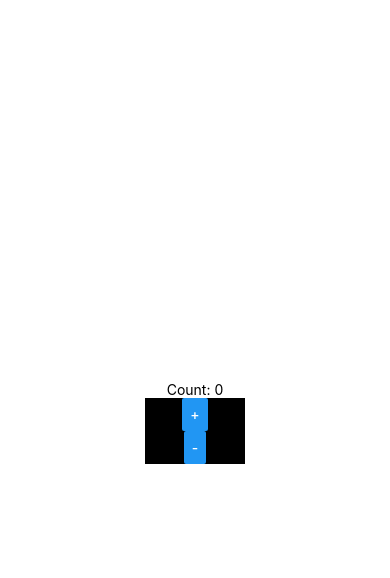
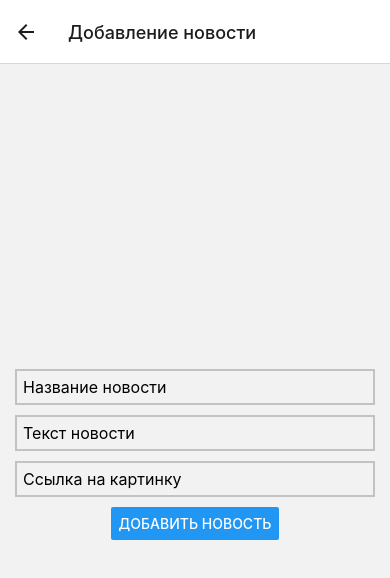
Before and after one commit to KyaamiRei/ReactNative_test_app, a React Native app: screen /AddForm in a window 390 px wide. Shown: the top 578 px of the page. Built offline with nearby package versions, Linux system fonts and the light colour scheme; no server answers.

Commit message:
init app

```diff
--- a/App.js
+++ b/App.js
@@ -1,54 +1,5 @@
-import { StatusBar } from 'expo-status-bar';
-import { useState } from 'react';
-import { Alert, Button } from 'react-native';
-import { StyleSheet, Text, View } from 'react-native';
+import { Navigation } from './screens/Navigations';
 
 export default function App() {
-  const [count, setCount] = useState(0);
-
-  const plus = () => {
-    setCount((count) => count + 1);
-  };
-  const minus = () => {
-    setCount((count) => count - 1);
-  };
-
-  return (
-    <View style={styles.container}>
-      <Text>Count: {count}</Text>
-      <View style={styles.buttonContainer}>
-        <Button
-          onPress={plus}
-          style={styles.button}
-          title='+'
-        />
-        <Button
-          onPress={minus}
-          style={styles.button}
-          title='-'
-        />
-      </View>
-
-      <StatusBar style='auto' />
-    </View>
-  );
+  return <Navigation />;
 }
-
-const styles = StyleSheet.create({
-  container: {
-    flex: 1,
-    backgroundColor: '#fff',
-    alignItems: 'center',
-    justifyContent: 'center',
-  },
-  buttonContainer: {
-    display: 'flex',
-    alignItems: 'center',
-    justifyContent: 'center',
-    backgroundColor: 'black',
-    width: 100,
-  },
-  button: {
-    width: 200,
-  },
-});
--- /dev/null
+++ b/components/AddBlock.jsx
@@ -0,0 +1,29 @@
+import React from 'react';
+
+import styled from 'styled-components/native';
+
+const AddNewsBlock = styled.View`
+  z-index: 999;
+  position: absolute;
+  display: flex;
+  justify-content: center;
+  align-items: center;
+  width: 100%;
+  height: 50px;
+  background-color: rgba(0, 0, 0, 0.7);
+`;
+
+const AddNewsButton = styled.Button``;
+
+export const AddBlock = ({ navigation }) => {
+  return (
+    <AddNewsBlock>
+      <AddNewsButton
+        title='Добавить новость'
+        onPress={() => {
+          navigation.navigate('AddForm', {});
+        }}
+      />
+    </AddNewsBlock>
+  );
+};
--- /dev/null
+++ b/components/Loading.jsx
@@ -0,0 +1,25 @@
+import React from 'react'
+import {
+  ActivityIndicator,
+  View,
+  Text,
+} from 'react-native';
+
+export const Loading = () => {
+  return (
+    <View
+        style={{
+          flex: 1,
+          justifyContent: 'center',
+          alignItems: 'center',
+        }}>
+        <ActivityIndicator size='large' />
+        <Text
+          style={{
+            marginTop: 10,
+          }}>
+          Loading...
+        </Text>
+      </View>
+  )
+}
--- /dev/null
+++ b/components/Post.jsx
@@ -0,0 +1,56 @@
+import React from 'react';
+import styled from 'styled-components/native';
+
+const PostCard = styled.View`
+  flex-direction: row;
+  padding: 15px;
+  border-bottom-width: 1px;
+  border-bottom-color: rgba(0, 0, 0, 0.1);
+  border-bottom-style: solid;
+`;
+
+const PostImage = styled.Image`
+  width: 60px;
+  height: 60px;
+  border-radius: 12px;
+  margin-right: 12px;
+`;
+
+const PostDetails = styled.View`
+  flex: 1;
+  justify-content: center;
+`;
+
+const PostTitle = styled.Text`
+  font-size: 17px;
+  font-weight: 700;
+`;
+
+const PostDate = styled.Text`
+  font-size: 12px;
+  color: rgba(0, 0, 0, 0.4);
+  margin-top: 2px;
+`;
+
+const truncateTitle = (str) => {
+  if (str.length >= 50) {
+    return str.substring(0, 50) + '...';
+  }
+  return str;
+};
+
+export const Post = ({ title, imageUrl, createdAt }) => {
+  return (
+    <PostCard>
+      <PostImage
+        source={{
+          uri: imageUrl,
+        }}
+      />
+      <PostDetails>
+        <PostTitle>{truncateTitle(title)}</PostTitle>
+        <PostDate>{new Date(createdAt).toLocaleDateString()}</PostDate>
+      </PostDetails>
+    </PostCard>
+  );
+};
--- /dev/null
+++ b/screens/AddForm.jsx
@@ -0,0 +1,80 @@
+import React, { useState } from 'react';
+import { Alert, Button } from 'react-native';
+
+import axios from 'axios';
+
+import 'react-native-get-random-values';
+import { v1 } from 'uuid';
+
+import styled from 'styled-components/native';
+
+const Form = styled.View`
+  width: 100%;
+  height: 100%;
+  padding: 15px;
+  display: flex;
+  justify-content: center;
+  align-items: center;
+`;
+
+const TextInputField = styled.TextInput`
+  width: 100%;
+  padding: 6px;
+  margin-bottom: 10px;
+  border-width: 2px;
+  border-color: rgba(0, 0, 0, 0.2);
+  border-style: solid;
+  font-size: 16px;
+`;
+
+export const AddForm = ({ navigation }) => {
+  const [postTitle, setPostTitle] = useState('');
+  const [postText, setPostText] = useState('');
+  const [postImageUrl, setPostImageUrl] = useState('');
+
+  const addNews = async () => {
+    try {
+      if (postTitle !== '' && postText !== '' && postImageUrl !== '') {
+        await axios.post('https://6489ff4a5fa58521cab099c9.mockapi.io/news', {
+          title: postTitle,
+          createdAt: new Date().getTime(),
+          imageUrl: postImageUrl,
+          text: postText,
+        });
+        setPostTitle('');
+        setPostText('');
+        setPostImageUrl('');
+        navigation.navigate('Home');
+      } else {
+        Alert.alert('Ошибка', 'Ошибка при заполнении формы');
+      }
+    } catch (error) {
+      console.log(error);
+      Alert.alert('Ошибка', 'Ошибка при отправке формы');
+    }
+  };
+
+  return (
+    <Form>
+      <TextInputField
+        placeholder='Название новости'
+        value={postTitle}
+        onChangeText={setPostTitle}
+      />
+      <TextInputField
+        placeholder='Текст новости'
+        value={postText}
+        onChangeText={setPostText}
+      />
+      <TextInputField
+        placeholder='Ссылка на картинку'
+        value={postImageUrl}
+        onChangeText={setPostImageUrl}
+      />
+      <Button
+        title='Добавить новость'
+        onPress={addNews}
+      />
+    </Form>
+  );
+};
--- /dev/null
+++ b/screens/DetailPost.jsx
@@ -0,0 +1,66 @@
+import React, { useState, useEffect } from 'react';
+import { Alert, View } from 'react-native';
+import axios from 'axios';
+
+import styled from 'styled-components/native';
+
+import { Loading } from '../components/Loading';
+
+const PostImage = styled.Image`
+  border-radius: 10px;
+  width: 100%;
+  height: 250px;
+  margin-bottom: 20px;
+`;
+
+const PostText = styled.Text`
+  font-size: 18px;
+  line-height: 24px;
+`;
+
+export const DetailPost = ({ route, navigation }) => {
+  const [isLoading, setIsLoading] = useState(false);
+  const [data, setData] = useState({});
+
+  const { id, title } = route.params;
+
+  const fetchPostById = () => {
+    setIsLoading(true);
+    axios
+      .get(`https://6489ff4a5fa58521cab099c9.mockapi.io/news/${id}`)
+      .then(({ data }) => {
+        setData(data);
+      })
+      .catch((err) => {
+        console.log(err);
+        Alert.alert('Ошибка', 'He удалось получить статью');
+      })
+      .finally(() => {
+        setIsLoading(false);
+      });
+  };
+
+  useEffect(() => {
+    navigation.setOptions(
+      {
+        title
+      }
+    )
+    fetchPostById();
+  }, []);
+
+  if (isLoading) {
+    return <Loading />;
+  }
+
+  return (
+    <View style={{ padding: 20 }}>
+      <PostImage
+        source={{
+          uri: data.imageUrl,
+        }}
+      />
+      <PostText>{data.text}</PostText>
+    </View>
+  );
+};
--- /dev/null
+++ b/screens/Home.jsx
@@ -0,0 +1,72 @@
+import { Alert, View, FlatList, RefreshControl, TouchableOpacity } from 'react-native';
+import { useEffect, useState } from 'react';
+
+import axios from 'axios';
+
+import { Post } from '../components/Post';
+import { Loading } from '../components/Loading';
+import { AddBlock } from '../components/AddBlock';
+
+import styled from 'styled-components/native';
+
+const HomeScreen = styled.View`
+  height: 100%;
+  display: flex;
+  flex-direction: column-reverse;
+`;
+
+export const Home = ({ navigation }) => {
+  const [isLoading, setIsLoading] = useState(false);
+  const [news, setNews] = useState([]);
+
+  const fetchPost = async () => {
+    setIsLoading(true);
+    await axios
+      .get('https://6489ff4a5fa58521cab099c9.mockapi.io/news')
+      .then(({ data }) => {
+        setNews(data);
+      })
+      .catch((err) => {
+        console.log(err);
+        Alert.alert('Ошибка', 'Ошибка при получении статей');
+      })
+      .finally(() => {
+        setIsLoading(false);
+      });
+  };
+
+  useEffect(() => {
+    fetchPost();
+  }, []);
+
+  if (isLoading) {
+    return <Loading />;
+  }
+
+  return (
+    <HomeScreen>
+      <AddBlock navigation={navigation} />
+      <FlatList
+        refreshControl={
+          <RefreshControl
+            refreshing={isLoading}
+            onRefresh={fetchPost}
+          />
+        }
+        data={news}
+        renderItem={({ item }) => (
+          <TouchableOpacity
+            onPress={() => {
+              navigation.navigate('DetailPost', { id: item.id, title: item.title });
+            }}>
+            <Post
+              title={item.title}
+              createdAt={item.createdAt}
+              imageUrl={item.imageUrl}
+            />
+          </TouchableOpacity>
+        )}
+      />
+    </HomeScreen>
+  );
+};
--- /dev/null
+++ b/screens/Navigations.jsx
@@ -0,0 +1,32 @@
+import { createNativeStackNavigator } from '@react-navigation/native-stack';
+import { NavigationContainer } from '@react-navigation/native';
+
+import { Home } from './Home';
+import { DetailPost } from './DetailPost';
+import { AddForm } from './AddForm';
+
+const Stack = createNativeStackNavigator();
+
+export const Navigation = () => {
+  return (
+    <NavigationContainer>
+      <Stack.Navigator>
+        <Stack.Screen
+          name='Home'
+          component={Home}
+          options={{ title: 'Новости' }}
+        />
+        <Stack.Screen
+          name='DetailPost'
+          component={DetailPost}
+          options={{ title: 'Статья' }}
+        />
+        <Stack.Screen
+          name='AddForm'
+          component={AddForm}
+          options={{ title: 'Добавление новости' }}
+        />
+      </Stack.Navigator>
+    </NavigationContainer>
+  );
+};
```
Also changed, not shown: package.json (+10 -1 lines), 1 other file (tests, documents, lock files or other folders).
